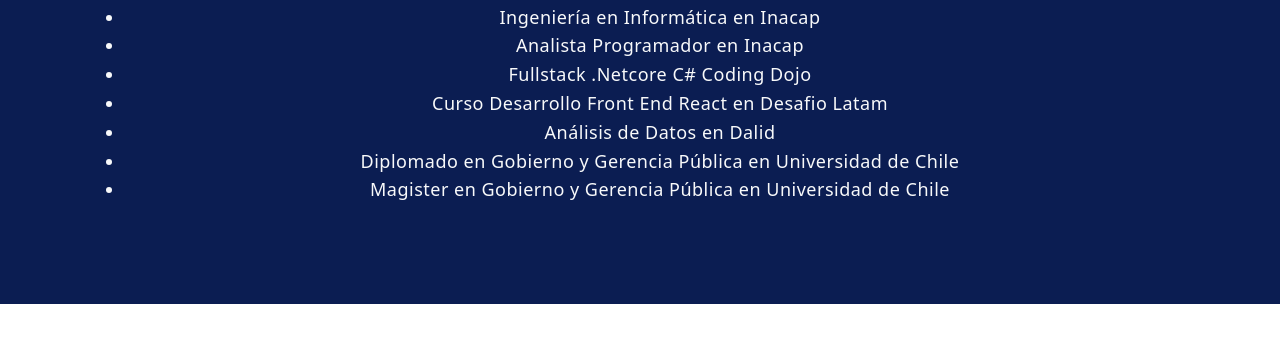
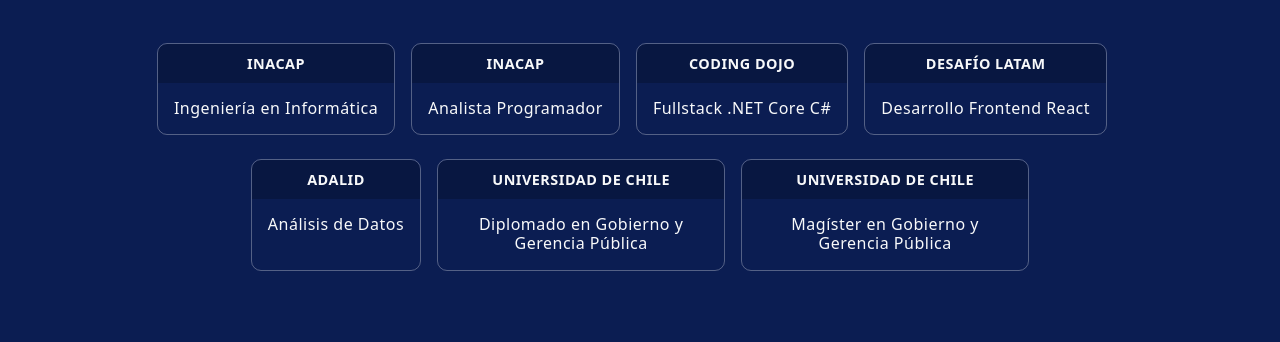
Before and after one commit to pablobarriaaguilar/Prueba-Final, a plain HTML site: page index.html in a window 1280 px wide. Shown: the part 484-826 px from the top of the page. Before the commit the page ends 800 px from the top, so only its background shows below. Drawn offline with nearby package versions, Linux system fonts and the light colour scheme; a web font is replaced by a local one.

Commit message:
agregado animaciones

```diff
--- a/assets/css/style.css
+++ b/assets/css/style.css
@@ -29,13 +29,47 @@
   transition: color 0.3s ease;
 }
 .navbar .nav-link:hover {
-  color: #00C9A7 !important; /* tu acento */
+  color: #00C9A7 !important;
 }
 
 #section:hover {
-  border-color: #00C9A7 !important; /* tu acento */
+  border-color: #00C9A7 !important;
 }
 
 section {
-  padding: 60px 0; /* espacio arriba y abajo */
+  padding: 60px 0;
 }
+
+.study-box {
+  max-width: 18rem;
+  margin-bottom: 1.5rem;
+  border: 1px solid rgba(255,255,255,.3);
+  border-radius: 10px;
+  overflow: hidden;
+  transition: transform .2s ease, box-shadow .2s ease;
+}
+
+.study-box:hover {
+  transform: translateY(-5px);
+  box-shadow: 0 8px 18px rgba(0,0,0,.25);
+  border-color: var(--accent, #f5fdfc);
+}
+
+.study-header {
+  background: rgba(0,0,0,.2);
+  padding: .5rem;
+  font-weight: 600;
+  text-transform: uppercase;
+  font-size: .9rem;
+  letter-spacing: .5px;
+}
+
+.study-body {
+  padding: 1rem;
+}
+
+.study-body h5 {
+  margin: 0;
+  font-size: 1rem;
+  font-weight: 500;
+}
--- a/index.html
+++ b/index.html
@@ -18,14 +18,12 @@
     crossorigin="anonymous"></script>
   <link rel="preconnect" href="https://fonts.googleapis.com">
   <link rel="preconnect" href="https://fonts.gstatic.com" crossorigin>
-  <link href="https://fonts.googleapis.com/css2?family=Kranky&family=Sonsie+One&family=Story+Script&display=swap"rel="stylesheet">
+  <link href="https://fonts.googleapis.com/css2?family=Kranky&family=Sonsie+One&family=Story+Script&display=swap"
+    rel="stylesheet">
 
   <script src="https://kit.fontawesome.com/854ed5781c.js" crossorigin="anonymous"></script>
 
-   <link
-    rel="stylesheet"
-    href="https://cdnjs.cloudflare.com/ajax/libs/animate.css/4.1.1/animate.min.css"
-  />
+  <link rel="stylesheet" href="https://cdnjs.cloudflare.com/ajax/libs/animate.css/4.1.1/animate.min.css" />
 
 
   <link rel="stylesheet" href="/assets/css/style.css">
@@ -33,7 +31,7 @@
 
 <body>
   <header>
-    <nav class="navbar navbar-expand-lg border-body bgcolor-blue navbar-dark text-light " >
+    <nav class="navbar navbar-expand-lg border-body bgcolor-blue navbar-dark text-light ">
       <a class="navbar-brand animate__animated animate__zoomIn " href="#">Pablo Barría</a>
       <button class="navbar-toggler" type="button" data-toggle="collapse" data-target="#navbarSupportedContent"
         aria-controls="navbarSupportedContent" aria-expanded="false" aria-label="Toggle navigation">
@@ -72,13 +70,14 @@
 
   <section class=" bgcolor-blue text-light " name="SobreMi">
 
-    <h1 class="text-center mt-0 animate__animated animate__backInRight " >Pablo<span> Barría</span></h1>
+    <h1 class="text-center mt-0 animate__animated animate__backInRight ">Pablo<span> Barría</span></h1>
 
     <div class="container text-center animate__animated animate__backInRight">
       <div class="row">
 
         <div class="col mb-4 animate__animated animate__backInRight">
-       Analista Programador | Ingeniero en Informática | .NetCore C#| Css | React | Diplomado en Gobierno  | Magister en Gerencia Pública
+          Analista Programador | Ingeniero en Informática | .NetCore C#| Css | React | Diplomado en Gobierno | Magister
+          en Gerencia Pública
         </div>
       </div>
       <div class="d-flex justify-content-center flex-wrap gap-2 mb-4 animate__animated animate__backInRight">
@@ -91,29 +90,65 @@
   </section>
 
 
-  <section class=" bgcolor-otro text-light" name="Estudios">
+<section class="bgcolor-otro text-light" id="estudios">
+  <h1 class="text-center mt-0 mb-5 animate__animated animate__backInRight">Estudios</h1>
 
-    <h1 class="text-center mt-0 animate__animated animate__bounce">Estudios</h1>
+  <div class="container text-center animate__animated animate__backInRight">
+    <div class="row justify-content-center">
 
+      <div class="study-box mr-3">
+        <div class="study-header">Inacap</div>
+        <div class="study-body">
+          <h5>Ingeniería en Informática</h5>
+        </div>
+      </div>
 
-    <div class="container text-center">
-      <div class="row">
+      <div class="study-box mr-3">
+        <div class="study-header">Inacap</div>
+        <div class="study-body">
+          <h5>Analista Programador</h5>
+        </div>
+      </div>
 
-        <div class="col mb-4">
-          <ul>
-            <li>Ingeniería en Informática en Inacap</li>
-            <li>Analista Programador en Inacap</li>
-            <li>Fullstack .Netcore C# Coding Dojo</li>
-            <li>Curso Desarrollo Front End React en Desafio Latam</li>
-            <li>Análisis de Datos en Dalid</li>
-            <li>Diplomado en Gobierno y Gerencia Pública en Universidad de Chile</li>
-            <li>Magister en Gobierno y Gerencia Pública en Universidad de Chile</li>
-          </ul>
+      <div class="study-box mr-3">
+        <div class="study-header">Coding Dojo</div>
+        <div class="study-body">
+          <h5>Fullstack .NET Core C#</h5>
+        </div>
+      </div>
+
+      <div class="study-box mr-3">
+        <div class="study-header">Desafío Latam</div>
+        <div class="study-body">
+          <h5>Desarrollo Frontend React</h5>
+        </div>
+      </div>
+
+      <div class="study-box mr-3">
+        <div class="study-header">Adalid</div>
+        <div class="study-body">
+          <h5>Análisis de Datos</h5>
+        </div>
+      </div>
+
+      <div class="study-box mr-3">
+        <div class="study-header">Universidad de Chile</div>
+        <div class="study-body">
+          <h5>Diplomado en Gobierno y Gerencia Pública</h5>
+        </div>
+      </div>
+
+      <div class="study-box">
+        <div class="study-header">Universidad de Chile</div>
+        <div class="study-body">
+          <h5>Magíster en Gobierno y Gerencia Pública</h5>
         </div>
       </div>
 
     </div>
+  </div>
 </section>
+
 
 
 
```
Lines whose indentation alone changed are shown as unchanged.
